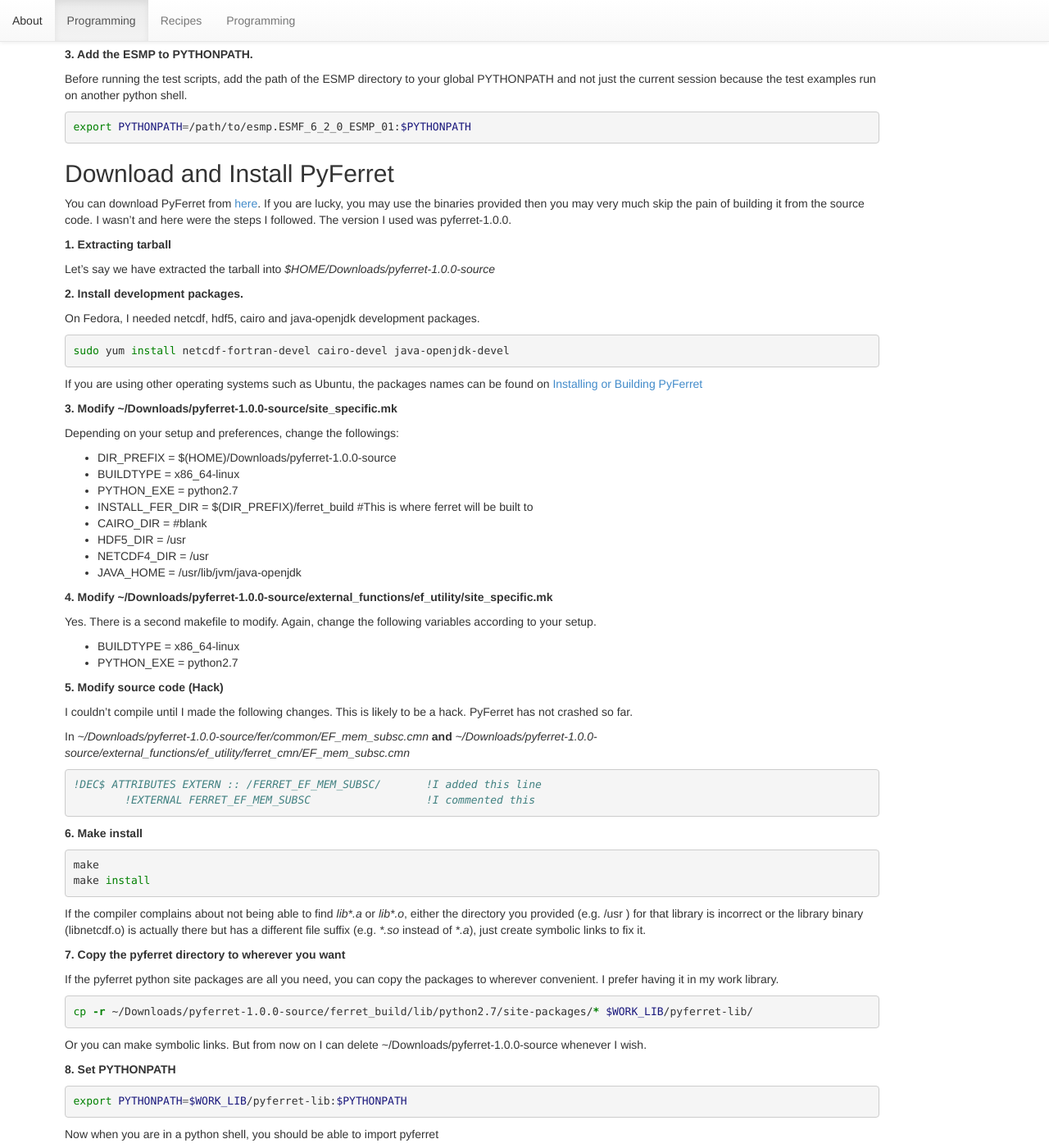
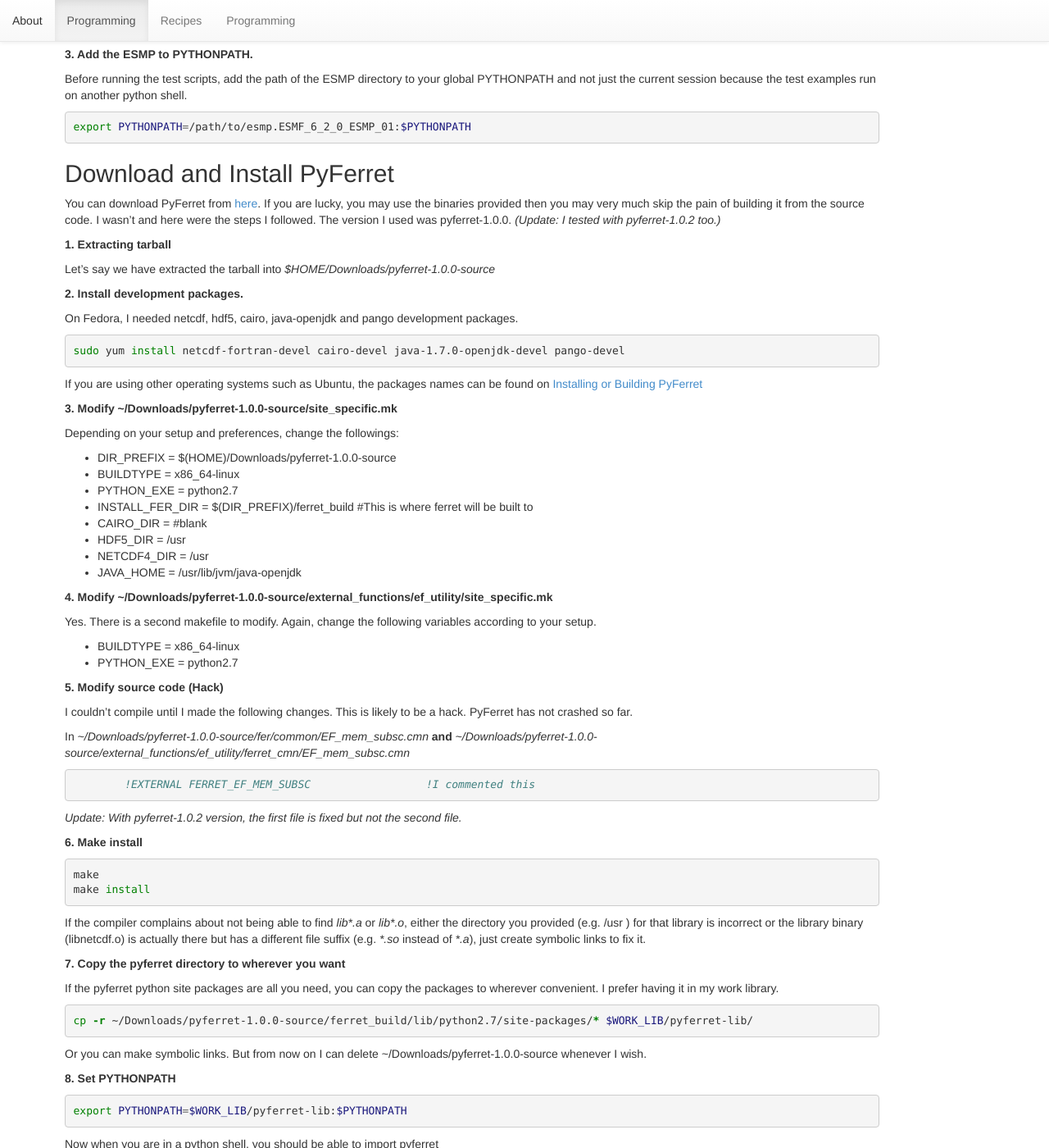
Before and after one commit to kitchoi/kitchoi.github.io, a Jekyll site: the page built from _posts/2014-04-13-Installing-and-Building-PyFerret.md, in a window 1280 px wide and 1400 px high, scrolled down 1397 px. Shown: the whole window at 82% size. Built offline with Jekyll 4.4.1, drawn with Linux system fonts in a browser that asks for light colours; Markdown is read by kramdown in place of the engine named in the settings; some of the changed text lies outside the part shown.

Commit message:
Updated the installing Pyferret post

```diff
--- a/_posts/2014-04-13-Installing-and-Building-PyFerret.md
+++ b/_posts/2014-04-13-Installing-and-Building-PyFerret.md
@@ -82,7 +82,7 @@
 
 Download and Install PyFerret
 ---
-You can download PyFerret from [here](http://ferret.pmel.noaa.gov/Ferret/downloads/pyferret/).  If you are lucky, you may use the binaries provided then you may very much skip the pain of building it from the source code.  I wasn't and here were the steps I followed.  The version I used was pyferret-1.0.0.
+You can download PyFerret from [here](http://ferret.pmel.noaa.gov/Ferret/downloads/pyferret/).  If you are lucky, you may use the binaries provided then you may very much skip the pain of building it from the source code.  I wasn't and here were the steps I followed.  The version I used was pyferret-1.0.0.  *(Update: I tested with pyferret-1.0.2 too.)*
 
 **1. Extracting tarball**
 
@@ -90,9 +90,9 @@
 
 **2. Install development packages.**
 
-On Fedora, I needed netcdf, hdf5, cairo and java-openjdk development packages.
+On Fedora, I needed netcdf, hdf5, cairo, java-openjdk and pango development packages.
 {% highlight bash %}
-sudo yum install netcdf-fortran-devel cairo-devel java-openjdk-devel
+sudo yum install netcdf-fortran-devel cairo-devel java-1.7.0-openjdk-devel pango-devel
 {% endhighlight %}
 
 If you are using other operating systems such as Ubuntu, the packages names can be found on [Installing or Building PyFerret](http://ferret.pmel.noaa.gov/Ferret/documentation/pyferret/build-install/)
@@ -125,10 +125,10 @@
 
 In *~/Downloads/pyferret-1.0.0-source/fer/common/EF_mem_subsc.cmn* **and** *~/Downloads/pyferret-1.0.0-source/external_functions/ef_utility/ferret_cmn/EF_mem_subsc.cmn*
 {% highlight fortran %}
-
-!DEC$ ATTRIBUTES EXTERN :: /FERRET_EF_MEM_SUBSC/       !I added this line
 	!EXTERNAL FERRET_EF_MEM_SUBSC                  !I commented this
 {% endhighlight %}
+
+*Update: With pyferret-1.0.2 version, the first file is fixed but not the second file.*
 
 **6. Make install**
 
```
Also changed, not shown: other parts of _posts/2014-04-13-Installing-and-Building-PyFerret.md (+1 -1 lines).
